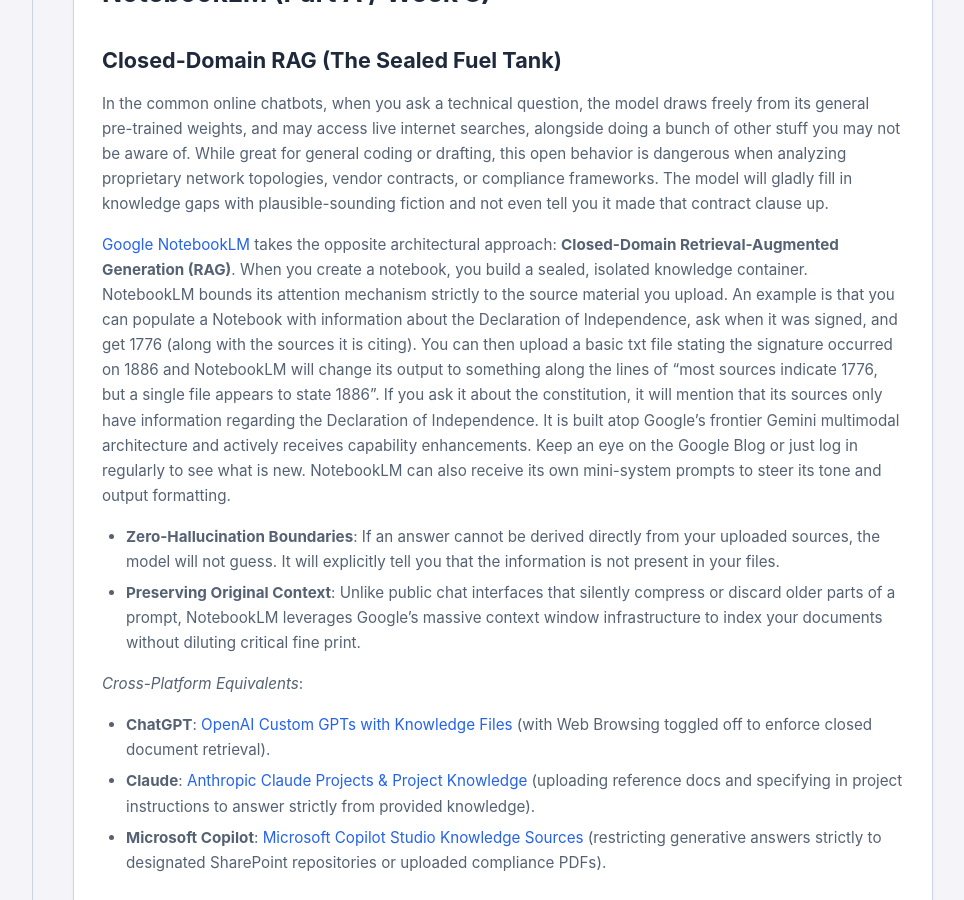
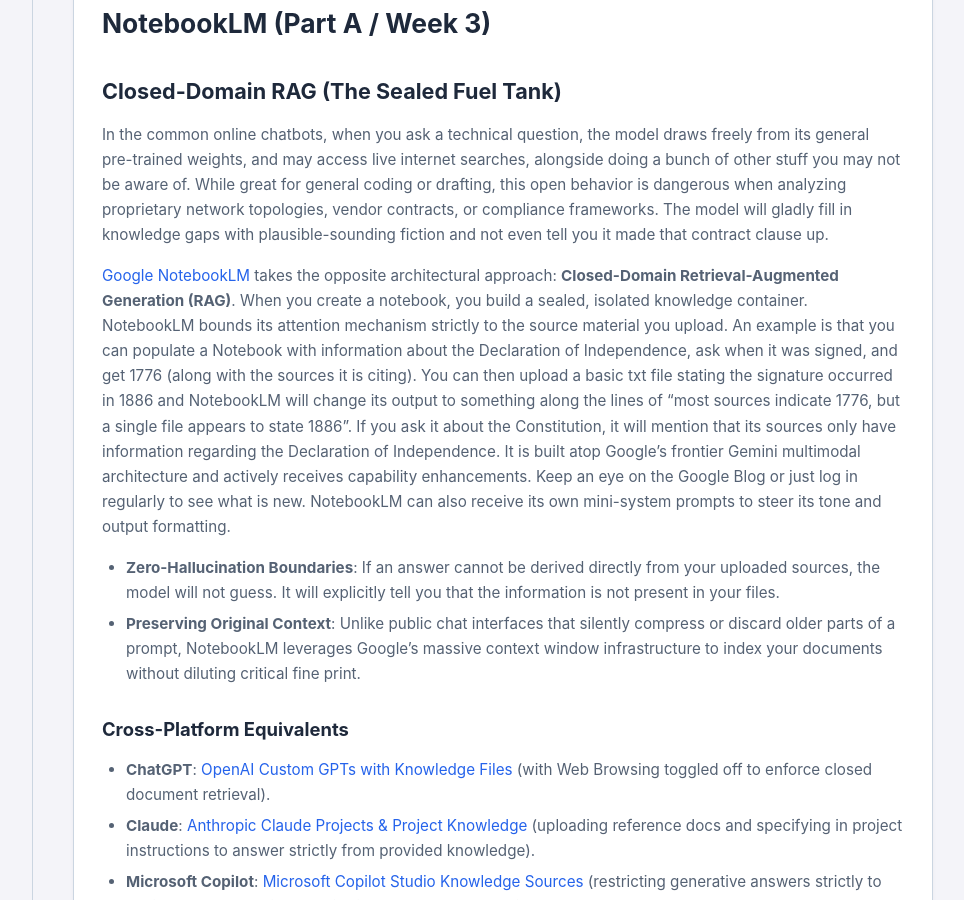
Before and after one commit to stevenwithaphd/swaltonprof.github.io, a Jekyll site: the page built from genai-for-tinkerers/Module2.md, in a window 1280 px wide and 900 px high, scrolled down 4482 px. Shown: the whole window, without its empty margins (287-1251 px from the left). Built offline with Jekyll 4.4.1, drawn with Linux system fonts in a browser that asks for light colours; comment, search, counter and statistics services are not loaded; some of the changed text lies outside the part shown.

````diff
--- a/genai-for-tinkerers/Module2.md
+++ b/genai-for-tinkerers/Module2.md
@@ -56,7 +56,9 @@ In [Module 1](/genai-for-tinkerers/Module1.html), we established that the LLM is
 ---
 
 ## Schedule & Semester Pacing
+
 This module is split into two sections with a natural **mid-module stopping point**:
+
 * **8-Week Course (Accelerated)**: Complete Section 2.1 in the first half of **Week 2**, execute the **Lab 2A** checkpoint audit during the mid-week lab session, and build your custom Gem in Section 2.2 & **Lab 2B** during the second half.
 * **16-Week Course (Full Semester)**:
   * **Week 3 (Part A)**: Complete Section 2.1 (Closed-Domain Grounding & NotebookLM), ending with **Lab 2A** (Closed-Domain Policy Audit & Audio Deep Dive).
@@ -69,6 +71,7 @@ This module is split into two sections with a natural **mid-module stopping poin
 In security and enterprise IT operations, making an operational decision based on hallucinated data can lead to severed network trunks, locked-out domain admins, or active breach exploitation. This module introduces **Grounded Intelligence**: using specialized frontier environments that mathematically constrain LLM output to verified organizational knowledge.
 
 By the end of this module, practitioners will be able to:
+
 1. **Understand Platform Use-Cases**: Determine with clarity when to use Google Gemini (open-world generation, coding, structured workflows) versus Google NotebookLM (closed-domain source-grounded synthesis).
 2. **Eliminate Hallucinations via NotebookLM**: Ingest complex compliance documents, vendor RFPs, and incident post-mortems into NotebookLM, querying with exact page-level inline citations.
 3. **Master Gemini Gem Building**: Construct custom enterprise Gems using structured YAML instructions (system role, operational context, positive output schemas, and explicit fallback protocols) alongside uploaded reference datasets.
@@ -81,12 +84,13 @@ By the end of this module, practitioners will be able to:
 
 In the common online chatbots, when you ask a technical question, the model draws freely from its general pre-trained weights, and may access live internet searches, alongside doing a bunch of other stuff you may not be aware of. While great for general coding or drafting, this open behavior is dangerous when analyzing proprietary network topologies, vendor contracts, or compliance frameworks. The model will gladly fill in knowledge gaps with plausible-sounding fiction and not even tell you it made that contract clause up.
 
-[Google NotebookLM](https://notebooklm.google.com/) takes the opposite architectural approach: **Closed-Domain Retrieval-Augmented Generation (RAG)**. When you create a notebook, you build a sealed, isolated knowledge container. NotebookLM bounds its attention mechanism strictly to the source material you upload. An example is that you can populate a Notebook with information about the Declaration of Independence, ask when it was signed, and get 1776 (along with the sources it is citing). You can then upload a basic txt file stating the signature occurred on 1886 and NotebookLM will change its output to something along the lines of "most sources indicate 1776, but a single file appears to state 1886". If you ask it about the constitution, it will mention that its sources only have information regarding the Declaration of Independence. It is built atop Google's frontier Gemini multimodal architecture and actively receives capability enhancements. Keep an eye on the Google Blog or just log in regularly to see what is new. NotebookLM can also receive its own mini-system prompts to steer its tone and output formatting.
+[Google NotebookLM](https://notebooklm.google.com/) takes the opposite architectural approach: **Closed-Domain Retrieval-Augmented Generation (RAG)**. When you create a notebook, you build a sealed, isolated knowledge container. NotebookLM bounds its attention mechanism strictly to the source material you upload. An example is that you can populate a Notebook with information about the Declaration of Independence, ask when it was signed, and get 1776 (along with the sources it is citing). You can then upload a basic txt file stating the signature occurred in 1886 and NotebookLM will change its output to something along the lines of "most sources indicate 1776, but a single file appears to state 1886". If you ask it about the Constitution, it will mention that its sources only have information regarding the Declaration of Independence. It is built atop Google's frontier Gemini multimodal architecture and actively receives capability enhancements. Keep an eye on the Google Blog or just log in regularly to see what is new. NotebookLM can also receive its own mini-system prompts to steer its tone and output formatting.
 
 * **Zero-Hallucination Boundaries**: If an answer cannot be derived directly from your uploaded sources, the model will not guess. It will explicitly tell you that the information is not present in your files.
 * **Preserving Original Context**: Unlike public chat interfaces that silently compress or discard older parts of a prompt, NotebookLM leverages Google's massive context window infrastructure to index your documents without diluting critical fine print.
 
-*Cross-Platform Equivalents*:
+### Cross-Platform Equivalents
+
 * **ChatGPT**: [OpenAI Custom GPTs with Knowledge Files](https://help.openai.com/en/articles/8554397-creating-a-gpt) (with Web Browsing toggled off to enforce closed document retrieval).
 * **Claude**: [Anthropic Claude Projects & Project Knowledge](https://support.anthropic.com/en/articles/9517075-what-are-projects) (uploading reference docs and specifying in project instructions to answer strictly from provided knowledge).
 * **Microsoft Copilot**: [Microsoft Copilot Studio Knowledge Sources](https://learn.microsoft.com/en-us/microsoft-copilot-studio/knowledge-basics) (restricting generative answers strictly to designated SharePoint repositories or uploaded compliance PDFs).
@@ -175,6 +179,7 @@ NotebookLM provides a left-hand **Sources** panel displaying every document, URL
 > **16-Week Course Stopping Point**: Deliver this assignment at the end of Week 3. In an 8-week course, complete during the mid-week lab session.
 
 ### Lab 2A Deliverable: Closed-Domain Policy Audit & Briefing
+
 1. **Source Ingestion**: Create a NotebookLM project containing:
    * [NIST CSF 2.0 Core Framework](https://www.nist.gov/cyberframework).
    * A sample corporate Incident Response Plan.
@@ -190,6 +195,7 @@ NotebookLM provides a left-hand **Sources** panel displaying every document, URL
 In Section 2.1, we explored how Google NotebookLM acts as a sealed fuel tank: a closed-domain RAG container where queries are mathematically constrained to uploaded sources. If information is not in the notebook, it does not exist to the model.
 
 While that zero-guesswork boundary is invaluable for auditing static compliance policies and vendor contracts, real-world IT and security workflows require more than passive retrieval. You often need an engine that can:
+
 * Analyze incoming unstructured telemetry (a messy user support ticket, an alert payload, or a firewall log).
 * Reason through multi-step diagnostic logic against internal Standard Operating Procedures (SOPs).
 * Query structured tabular directories (escalation rosters, client registries).
@@ -230,6 +236,7 @@ When junior practitioners build custom agents, they typically write their system
 > *"You are a helpful IT help desk assistant. Whenever a user gives you a ticket, please look at our SOPs and try to figure out what is wrong. Make sure you are polite to the user and don't use confusing technical jargon. If you need to escalate, find the right team in the contact list and give me their emails. Also remind the technician that they need to verify everything before doing it."*
 
 While conversational prompts appear to work during simple testing, they quickly break down in production environments:
+
 * **Ambiguity and Instruction Bleed**: Natural language paragraphs leave room for probabilistic interpretation. The model may focus heavily on being "polite" while completely skipping the diagnostic checklist or mangling email extraction.
 * **Token Budget Waste**: Natural English is packed with filler words ("please", "whenever a user gives you", "try to figure out"). In long-running conversations, paying token tax on conversational fluff degrades the context window.
 * **JSON Overhead & Syntax Friction**: Some teams attempt to fix this by authoring system prompts in raw JSON. However, JSON requires heavy syntax overhead (curly braces, double quotes, comma separators, escaping characters) that burns unnecessary tokens and frequently triggers syntax errors when prompts are manually updated.
@@ -257,7 +264,8 @@ operational_competencies:
     - "Draft user replies following the Manager's Engagement Guide."
 ```
 
-### Key Advantages of YAML for System Prompts:
+### Key Advantages of YAML for System Prompts
+
 1. **Hierarchical Scoping**: Indentation explicitly defines boundaries between identity, diagnostic logic, output formatting, and fallback rules. The model treats each top-level key as a distinct operational domain.
 2. **Token Efficiency**: By stripping out unnecessary grammar and punctuation, structured YAML reduces system prompt token overhead by 20% to 30% compared to equivalent conversational text or JSON schemas.
 3. **Deterministic Field Adherence**: When you define output keys in YAML (such as `technician_checklist:` or `customer_draft:`), the model mirrors those exact keys in its output markdown headers without drift.
@@ -293,30 +301,37 @@ To construct a resilient, enterprise-grade Gem, avoid fabricated, hokey prompt f
 > 5. **`rules_and_fallbacks`**: Missing-data handling, error protocols, and safety disclaimers.
 
 ### 1. System Role & Identity (`system_role`)
+
 Define the exact operational archetype and technical stance of the agent. Be specific about its boundaries. For example, rather than *"You are an IT helper"*, define:
 `"Tier 1.5 Help Desk Technical Mentor & Escalation Assistant"`. This immediately calibrates the model's internal attention to balance junior-level coaching with technical rigor.
 
 ### 2. Operational Context & Audience (`context`)
+
 Specify the target environment, the users interacting with the Gem, and the operational posture:
+
 * **Target Audience**: Are responses written for senior sysadmins, junior help desk staff, or non-technical business users?
-* **Operational Aspects**: Is the Gem an executor who provides ready to use output, or an advisory mentor that only provides guidance? In the workplace, setting `operational_stance: "Advisory and Mentorship Only"` establishes that the human technician remains 100% accountable for verifying facts and executing commands.
+* **Operational Aspects**: Is the Gem an executor who provides ready-to-use output, or an advisory mentor that only provides guidance? In the workplace, setting `operational_stance: "Advisory and Mentorship Only"` establishes that the human technician remains 100% accountable for verifying facts and executing commands.
 
 ### 3. Operational Competencies (`operational_competencies`)
+
 Break down the agent's responsibilities into discrete, logical capabilities:
+
 * **Ticket Triage**: Classify Incident vs. Service Request, calculate Priority (P1 through P4), and isolate symptoms.
 * **SOP Alignment**: Cross-reference symptoms against uploaded diagnostic runbooks.
 * **Client Communication**: Translate technical findings into empathetic, jargon-free customer messages.
 * **Escalation Handling**: Check escalation thresholds and query department rosters for Tier 2/3 handoffs.
 
 ### 4. Positive Output Schemas (`report_structure`)
+
 In Module 1 and our Course Style Guide, we established the **Dog Training Analogy**: prompt engineering works best through positive reinforcement.
 
 If you tell an LLM *"Do not write messy notes and do not forget to include the user's name"*, you inadvertently load the forbidden concepts into the model's active attention window. Instead, define explicit positive schemas: outline the exact markdown headers, bullet fields, and copy/paste blocks you want the model to generate. When every section has a predefined slot, bad habits are crowded out naturally.
 
 ### 5. Explicit Fallback Protocols (`rules_and_fallbacks`)
+
 What should the model do when critical information is missing from the prompt or reference files?
 
-Without explicit fallback rules, an open-world model will synthesize plausible-sounding fiction, (what a human would call a bold faced lie). If a user asks to escalate a ticket to a department that does not exist in the uploaded directory, an unconstrained model might hallucinate an email like `quantum-support@company.com`.
+Without explicit fallback rules, an open-world model will synthesize plausible-sounding fiction (what a human would call a bold faced lie). If a user asks to escalate a ticket to a department that does not exist in the uploaded directory, an unconstrained model might hallucinate an email like `quantum-support@company.com`.
 
 By populating deterministic fallback rules (`"If no matching team is found in the CSV, output 'ESCALATION_TEAM_NOT_FOUND'"`), you force the model to fail safely and visibly rather than quietly fabricating data.
 
@@ -328,6 +343,7 @@ Do not expect your first YAML draft to run flawlessly right out of the gate. Jus
 While this structured YAML architecture might seem rigid or formulaic at first glance, remember one of the best kept secrets of modern AI workflows: **GenAI is exceptionally good at helping you build and refine GenAI prompts and solutions.**
 
 You do not need to sit down and author complex YAML specifications from a blank text editor. Instead, use the model as your shop mentor and heavy lifter:
+
 1. **Dump Your Raw Mess**: Take your team's sprawling 10-page Word document SOP, three chaotic email chains, and your manager's bulleted notes, paste them into a raw Gemini chat session, and prompt:
    > *"I want to turn these messy notes into a custom Gem for Tier 1 technicians. Help me structure this into a clean YAML system specification with system_role, context, operational_competencies, report_structure, and rules_and_fallbacks."*
 2. **Stress-Test the Draft**: Paste the generated YAML into a test Gem and feed it your hardest, weirdest, most ambiguous support tickets.
@@ -443,7 +468,7 @@ Because Custom Gems operate inside a conversational web interface rather than an
 > When authoring output schemas in YAML, always structure fields so they can be highlighted and pasted with a single click:
 >
 > * **Email Recipient Blocks**: Always require semicolon-delimited lists (`user1@domain.com; user2@domain.com`) so they paste directly into Outlook or Gmail recipient fields without manual comma adjustments.
-> * **Poor Man's OCR**: Use a Gem to extract emails from a screenshot or otherwise grab counts and information when you can't easily copy/paste something. Upload a picture of the list of names, ask the model to extract them into a semicolon separated list and then paste that into your email. Upload a picture of a network diagram, ask the model to extract the IP addresses and hostnames and return them in a format you can use.
+> * **Poor Man's OCR**: Use a Gem to extract emails from a screenshot or otherwise grab counts and information when you can't easily copy/paste something. Upload a picture of the list of names, ask the model to extract them into a semicolon-separated list and then paste that into your email. Upload a picture of a network diagram, ask the model to extract the IP addresses and hostnames and return them in a format you can use.
 > * **Ticketing Work Notes**: Separate internal diagnostic work notes from client-facing messages into distinct, bordered blocks so technicians are less likely to accidentally paste internal notes into public customer comment fields.
 > * **CLI Command Blocks**: Format suggested commands (like `net stop spooler`) inside standard code blocks with copy buttons to minimize typos during live troubleshooting.
 
@@ -462,7 +487,7 @@ Because Custom Gems operate inside a conversational web interface rather than an
 
 ## Hands-On Lab 2B: Build Your Own Custom Production Gem
 
-Now that we have walked through the architecture, grounded citations, and output verification of our reference **Tier 1.5 Help Desk Mentor** (which you can explore in detail inside the [Lab 2B Reference Guide](support_docs/LAB_GUIDE.md)), it is time to build your own.
+Now that we have walked through the architecture, grounded citations, and output verification of our reference **Tier 1.5 Help Desk Mentor** (which you can explore in detail inside the [Lab 2B Reference Guide](/genai-for-tinkerers/support_docs/LAB_GUIDE.md)), it is time to build your own.
 
 This lab is your hands-on sandbox to experiment, fail, tune, and deploy a custom Gem tailored to a real problem in your daily work, home lab, academic studies, or personal life.
 
````
Also changed, not shown: other parts of genai-for-tinkerers/Module2.md (+15 -6 lines), genai-for-tinkerers/Module1.md (+28 -16 lines).
